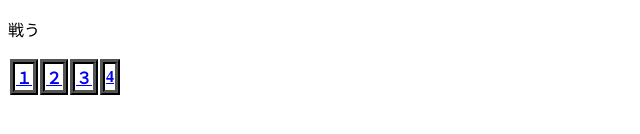
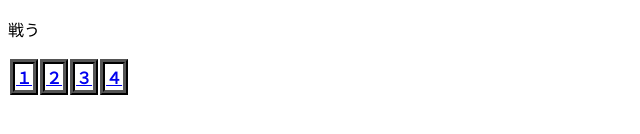
Before and after one commit to zm23362/koka, a plain HTML site: page aa.html in a window 1280 px wide. Shown: the part 492-626 px from the top of the page, 0-640 px from the left. Drawn offline with Linux system fonts and the light colour scheme.

Commit message:
Update aa.html

```diff
--- a/aa.html
+++ b/aa.html
@@ -13,7 +13,7 @@
 <table>
 <thead>
 <tr><th><a href="uu.html">１</a></th><th><a href="ee.html">２</a></th><th><a href="oo.html">３</a></th>
-<th><a href="ai.html">4</a></th></tr>
+<th><a href="ai.html">４</a></th></tr>
 </thead>
 </table>
 
```
